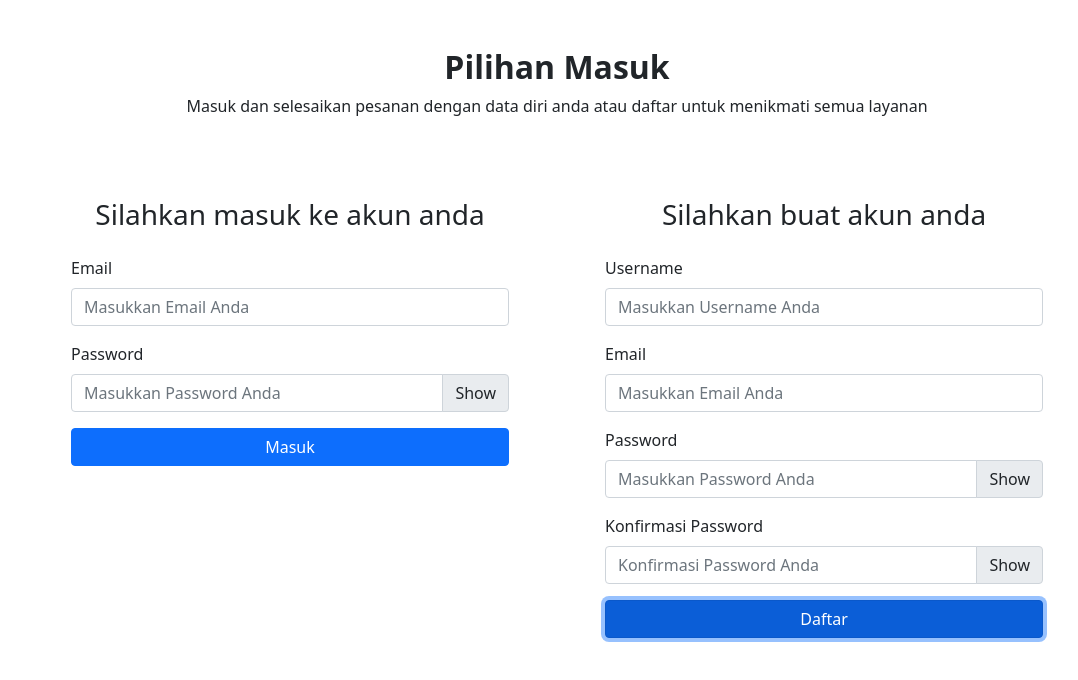
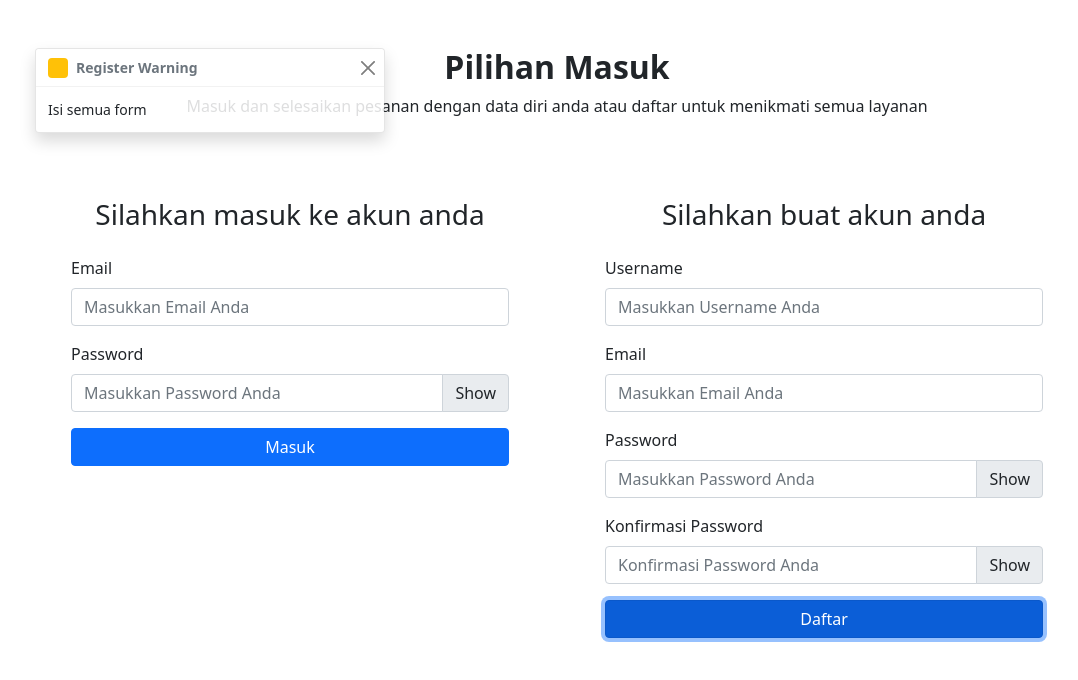
Before and after one commit to Abdi-01/ecommerce_reactJCFS1902, a React (Create React App) app: page / in a window 1280 px wide. Both pictures are taken after a click on the button "Daftar". Shown: the top 680 px of the page, without its empty margins (83-1161 px from the left). Built offline with nearby package versions, Linux system fonts and the light colour scheme; no server answers.

Commit message:
ER-04 : toast pop up register

```diff
--- a/src/pages/AuthPage.jsx
+++ b/src/pages/AuthPage.jsx
@@ -1,6 +1,6 @@
 import React from 'react';
 import axios from 'axios';
-import { Button, Container, FormGroup, Input, InputGroup, InputGroupText, Label } from 'reactstrap';
+import { Button, Container, FormGroup, Input, InputGroup, InputGroupText, Label, Toast, ToastBody, ToastHeader } from 'reactstrap';
 
 const API_URL = "http://localhost:2000"
 
@@ -12,7 +12,11 @@ class AuthPage extends React.Component {
             logPassShow: "Show",
             logPassType: "password",
             regPassShow: "Show",
-            regPassType: "password"
+            regPassType: "password",
+            toastOpen: false,
+            toastHeader: "",
+            toastMessage: "",
+            toastIcon: ""
         }
     }
 
@@ -31,28 +35,48 @@ class AuthPage extends React.Component {
             })
     }
 
-    btRegis=()=>{
-        if(this.usernameRegis.value==""|| this.emailRegis.value==""||this.passwordRegis.value==""||this.confPasswordRegis==""){
-            alert("Lengkapi semua data")
-        }else{
-            if(this.passwordRegis.value==this.confPasswordRegis.value){
-                if(this.emailRegis.value.includes("@")){
-                    axios.post(`${API_URL}/users`,{
-                        username:this.usernameRegis.value,
-                        email:this.emailRegis.value,
-                        password:this.passwordRegis.value,
-                        role:"user",
-                        status:"Active"
-                    }).then((response)=>{
-                        alert("Registrasi Berhasil")
-                    }).catch((err)=>{
+    btRegis = () => {
+        if (this.usernameRegis.value == "" || this.emailRegis.value == "" || this.passwordRegis.value == "" || this.confPasswordRegis == "") {
+            this.setState({
+                toastOpen:true,
+                toastHeader:"Register Warning",
+                toastIcon:"warning",
+                toastMessage:"Isi semua form"
+            })
+        } else {
+            if (this.passwordRegis.value == this.confPasswordRegis.value) {
+                if (this.emailRegis.value.includes("@")) {
+                    axios.post(`${API_URL}/users`, {
+                        username: this.usernameRegis.value,
+                        email: this.emailRegis.value,
+                        password: this.passwordRegis.value,
+                        role: "user",
+                        status: "Active"
+                    }).then((response) => {
+                        this.setState({
+                            toastOpen:true,
+                            toastHeader:"Register Status",
+                            toastIcon:"success",
+                            toastMessage:"Registrasi Berhasil ✅"
+                        })
+                    }).catch((err) => {
                         console.log(err)
                     })
-                }else{
-                    alert("Email salah")
+                } else {
+                    this.setState({
+                        toastOpen:true,
+                        toastHeader:"Register Warning",
+                        toastIcon:"warning",
+                        toastMessage:"Email salah"
+                    })
                 }
-            }else{
-                alert("Password tidak sesuai")
+            } else {
+                this.setState({
+                    toastOpen:true,
+                    toastHeader:"Register Warning",
+                    toastIcon:"warning",
+                    toastMessage:"Password tidak sesuai"
+                })
             }
         }
     }
@@ -88,6 +112,17 @@ class AuthPage extends React.Component {
     render() {
         return (
             <Container className="p-5">
+                <div>
+                    <Toast isOpen={this.state.toastOpen} style={{ position: "fixed" }}>
+                        <ToastHeader icon={this.state.toastIcon}
+                            toggle={() => this.setState({ toastOpen: false })}>
+                            {this.state.toastHeader}
+                        </ToastHeader>
+                        <ToastBody>
+                            {this.state.toastMessage}
+                        </ToastBody>
+                    </Toast>
+                </div>
                 <h2 style={{ fontWeight: "bold", textAlign: "center" }}>Pilihan Masuk</h2>
                 <p className="text-center">Masuk dan selesaikan pesanan dengan data diri anda atau daftar untuk menikmati semua layanan</p>
                 <div className="row">
@@ -142,7 +177,7 @@ class AuthPage extends React.Component {
                                 </InputGroupText>
                             </InputGroup>
                         </FormGroup>
-                        <Button color="primary" style={{ width: "100%" }} onClick={this.btLogin}>Daftar</Button>
+                        <Button color="primary" style={{ width: "100%" }} onClick={this.btRegis}>Daftar</Button>
                     </div>
                 </div>
             </Container>
```
Also changed, not shown: fake-api/fake-db.json (+16 -0 lines).
